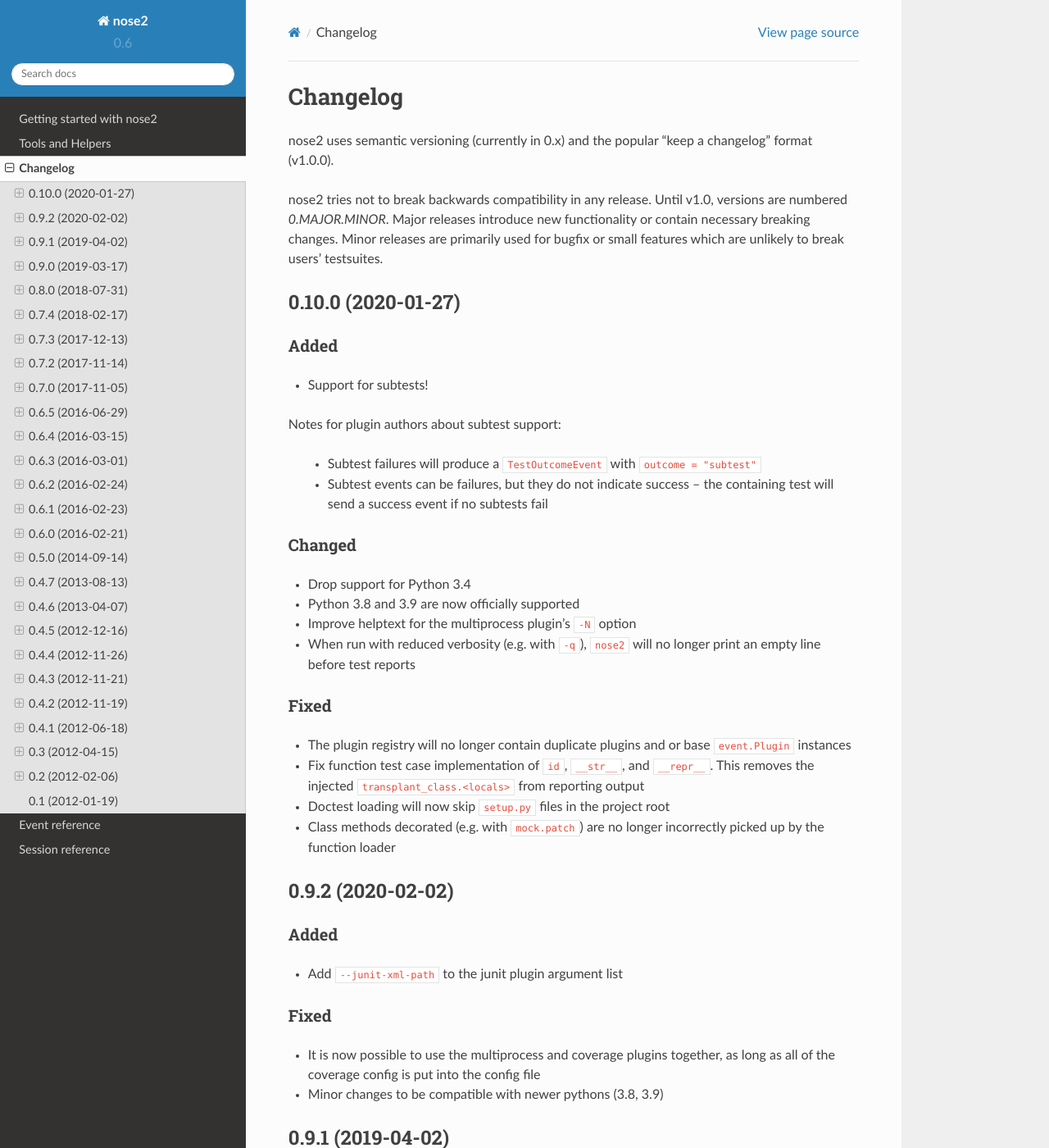
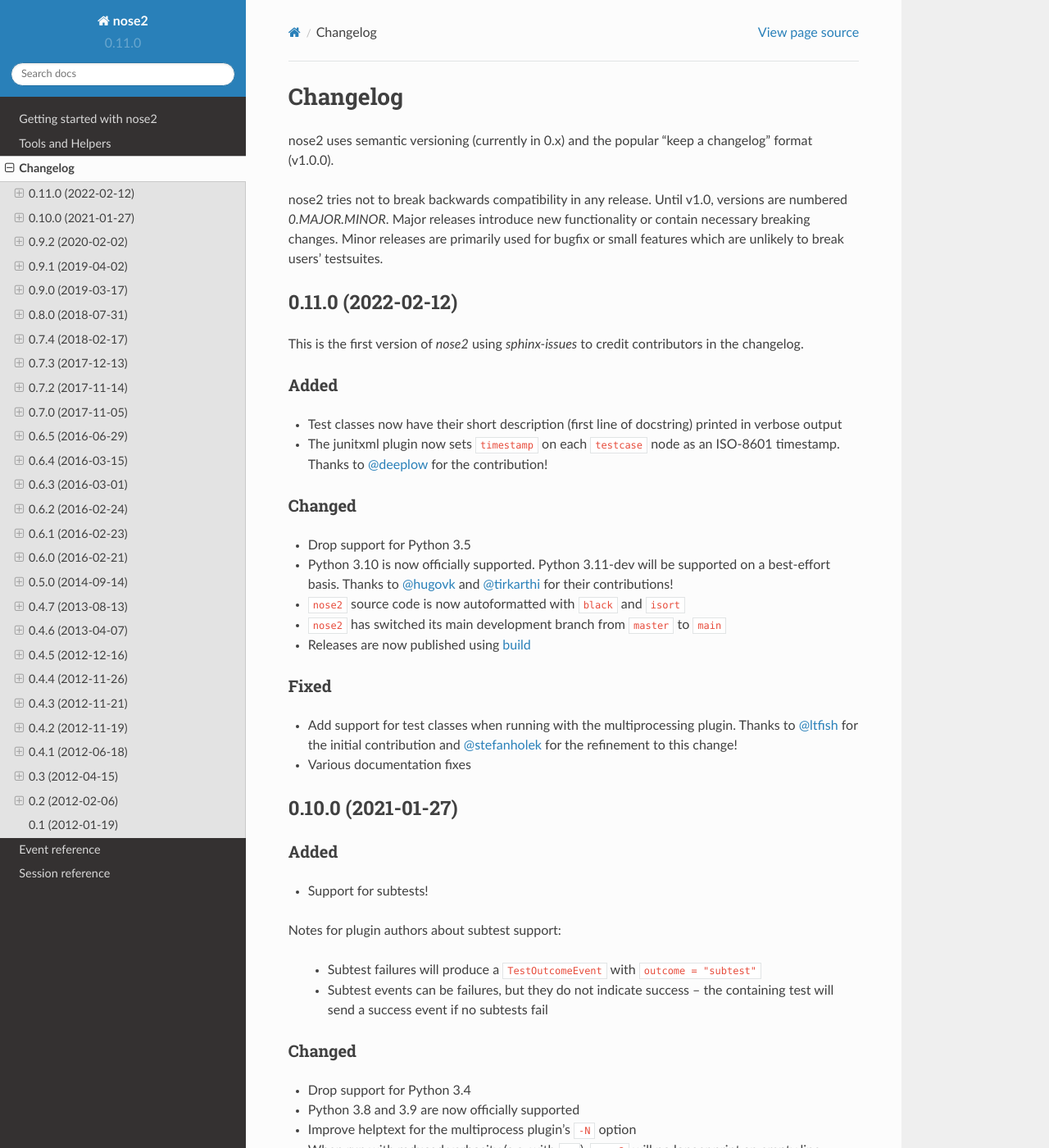
Before and after one commit to nose-devs/nose2, a Sphinx documentation site: the page built from docs/changelog.rst, in a window 1280 px wide and 1400 px high. Shown: the whole window at 82% size. Built offline with Sphinx 7.4.7 and the Read the Docs theme 2.0.0, drawn with Linux system fonts in a browser that asks for light colours; pages that are not in the unit, such as notebooks, are missing from menus; some of the changed text lies outside the part shown.

Commit message:
Prepare for release of v0.11.0
Assemble the changelog for this version and adjust the doc build a bit.

closes #511

```diff
--- a/docs/changelog.rst
+++ b/docs/changelog.rst
@@ -10,7 +10,47 @@
 primarily used for bugfix or small features which are unlikely to break users'
 testsuites.
 
-0.10.0 (2020-01-27)
+0.11.0 (2022-02-12)
+-------------------
+
+This is the first version of `nose2` using `sphinx-issues` to credit
+contributors in the changelog.
+
+Added
+~~~~~
+
+* Test classes now have their short description (first line of docstring)
+  printed in verbose output
+
+* The junitxml plugin now sets ``timestamp`` on each ``testcase`` node as an
+  ISO-8601 timestamp. Thanks to :user:`deeplow` for the contribution!
+
+Changed
+~~~~~~~
+
+* Drop support for Python 3.5
+
+* Python 3.10 is now officially supported. Python 3.11-dev will be supported on
+  a best-effort basis. Thanks to :user:`hugovk` and :user:`tirkarthi` for their
+  contributions!
+
+* ``nose2`` source code is now autoformatted with ``black`` and ``isort``
+
+* ``nose2`` has switched its main development branch from ``master`` to ``main``
+
+* Releases are now published using `build <https://github.com/pypa/build>`_
+
+Fixed
+~~~~~
+
+* Add support for test classes when running with the multiprocessing plugin.
+  Thanks to :user:`ltfish` for the initial contribution and
+  :user:`stefanholek` for the refinement to this change!
+
+* Various documentation fixes
+
+
+0.10.0 (2021-01-27)
 -------------------
 
 Added
--- a/docs/conf.py
+++ b/docs/conf.py
@@ -1,9 +1,9 @@
 import os
 import sys
 
-import sphinx_rtd_theme
+sys.path.insert(0, os.path.abspath(".."))
+import nose2  # noqa:E402
 
-sys.path.insert(0, os.path.abspath(".."))
 extensions = [
     "sphinx.ext.autodoc",
     "sphinx.ext.doctest",
@@ -12,18 +12,26 @@
     "sphinx.ext.coverage",
     "sphinx.ext.ifconfig",
     "sphinx.ext.viewcode",
+    "sphinx_issues",
     "nose2.sphinxext",
 ]
+
 source_suffix = ".rst"
 master_doc = "index"
-project = u"nose2"
-copyright = u"2010, Jason Pellerin"
-version = "0.6"
-release = "0.6.0"
+project = "nose2"
+copyright = "2010-2022, Jason Pellerin, Stephen Rosen"
+version = release = nose2._version.__version__
 exclude_patterns = ["_build"]
 templates_path = ["_templates"]
-pygments_style = "sphinx"
+
+# theme
 html_theme = "sphinx_rtd_theme"
-html_theme_path = [sphinx_rtd_theme.get_html_theme_path()]
-man_pages = [("index", "nose2", u"nose2 Documentation", [u"Jason Pellerin"], 1)]
-intersphinx_mapping = {"python": ("http://docs.python.org/", None)}
+
+# sphinx-issues
+github_user = "nose-devs"
+github_repo = "nose2"
+issues_github_path = f"{github_user}/{github_repo}"
+# intersphinx
+intersphinx_mapping = {
+    "python": ("http://docs.python.org/", None),
+}
--- a/nose2/_version.py
+++ b/nose2/_version.py
@@ -4,4 +4,4 @@
 # The following line *must* be the last in the module, exactly as formatted:
 # could also use advice from
 # https://packaging.python.org/guides/single-sourcing-package-version/
-__version__ = "0.10.0"
+__version__ = "0.11.0"
```
Also changed, not shown: setup.py (+8 -2 lines), .readthedocs-requirements.txt (deleted), 3 other files.
